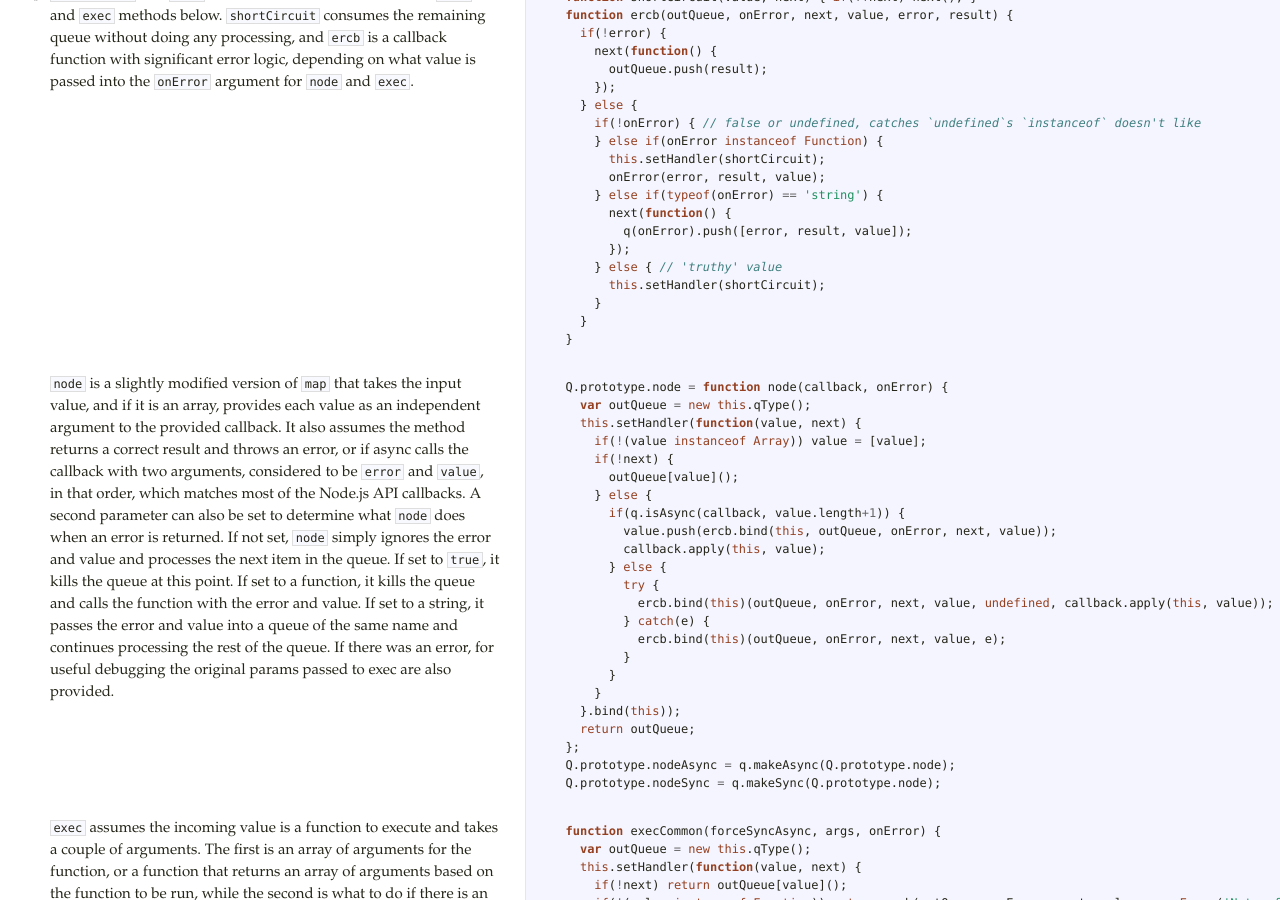
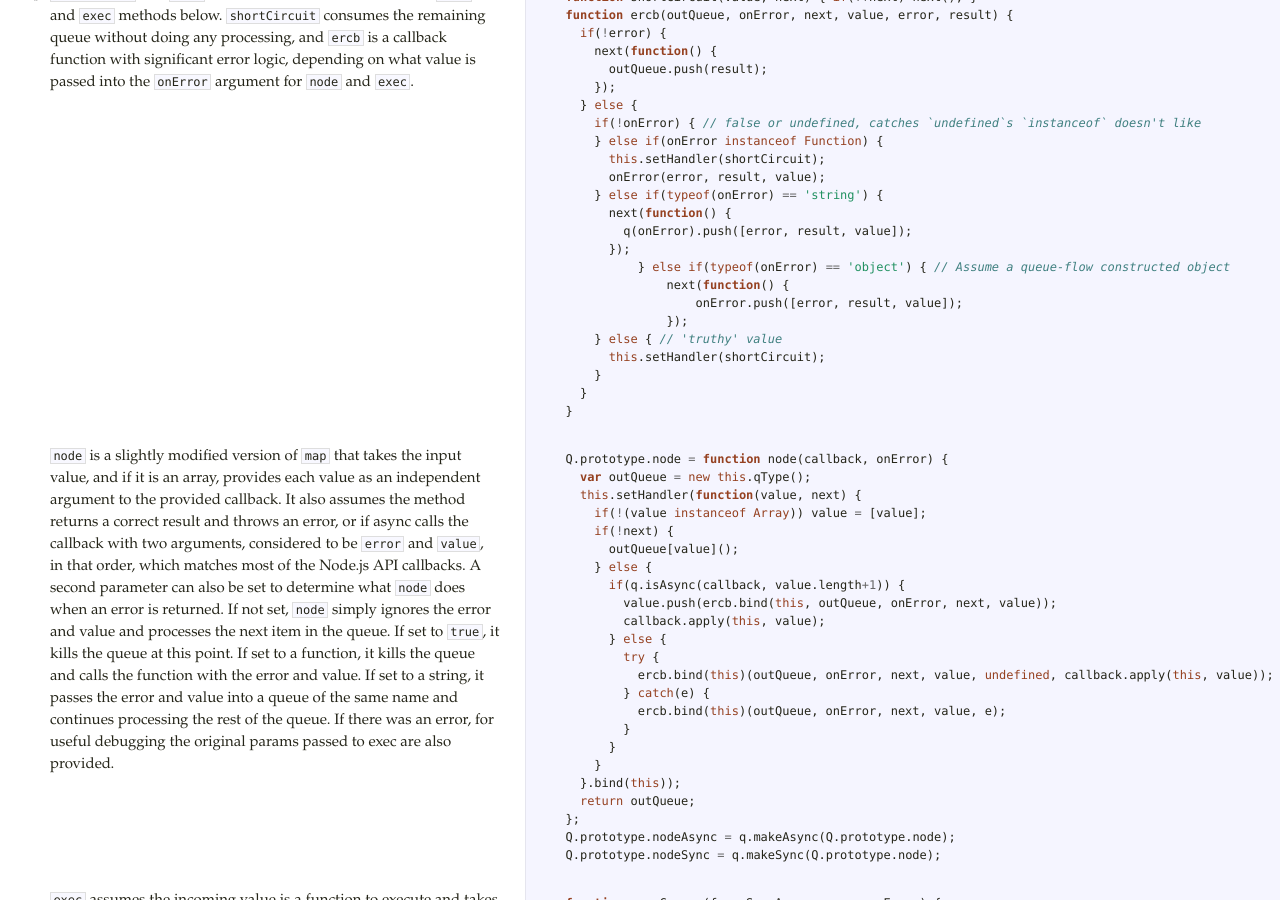
Before and after one commit to dfellis/queue-flow, a Jekyll site: the page docs/queue-flow.html, which Jekyll copies as it is, in a window 1280 px wide and 900 px high, scrolled down 9570 px. Built offline with Jekyll 4.4.1, drawn with Linux system fonts in a browser that asks for light colours; Markdown is read by kramdown in place of the engine named in the settings.

Commit message:
Automatic documentation for version 0.5.31

```diff
--- a/docs/queue-flow.html
+++ b/docs/queue-flow.html
@@ -454,6 +454,10 @@ callback function with significant error logic, depending on what value is passe
         <span class="nx">next</span><span class="p">(</span><span class="kd">function</span><span class="p">()</span> <span class="p">{</span>
           <span class="nx">q</span><span class="p">(</span><span class="nx">onError</span><span class="p">).</span><span class="nx">push</span><span class="p">([</span><span class="nx">error</span><span class="p">,</span> <span class="nx">result</span><span class="p">,</span> <span class="nx">value</span><span class="p">]);</span>
         <span class="p">});</span>
+            <span class="p">}</span> <span class="k">else</span> <span class="k">if</span><span class="p">(</span><span class="k">typeof</span><span class="p">(</span><span class="nx">onError</span><span class="p">)</span> <span class="o">==</span> <span class="s1">&#39;object&#39;</span><span class="p">)</span> <span class="p">{</span> <span class="c1">// Assume a queue-flow constructed object</span>
+                <span class="nx">next</span><span class="p">(</span><span class="kd">function</span><span class="p">()</span> <span class="p">{</span>
+                    <span class="nx">onError</span><span class="p">.</span><span class="nx">push</span><span class="p">([</span><span class="nx">error</span><span class="p">,</span> <span class="nx">result</span><span class="p">,</span> <span class="nx">value</span><span class="p">]);</span>
+                <span class="p">});</span>
       <span class="p">}</span> <span class="k">else</span> <span class="p">{</span> <span class="c1">// &#39;truthy&#39; value</span>
         <span class="k">this</span><span class="p">.</span><span class="nx">setHandler</span><span class="p">(</span><span class="nx">shortCircuit</span><span class="p">);</span>
       <span class="p">}</span>
```
